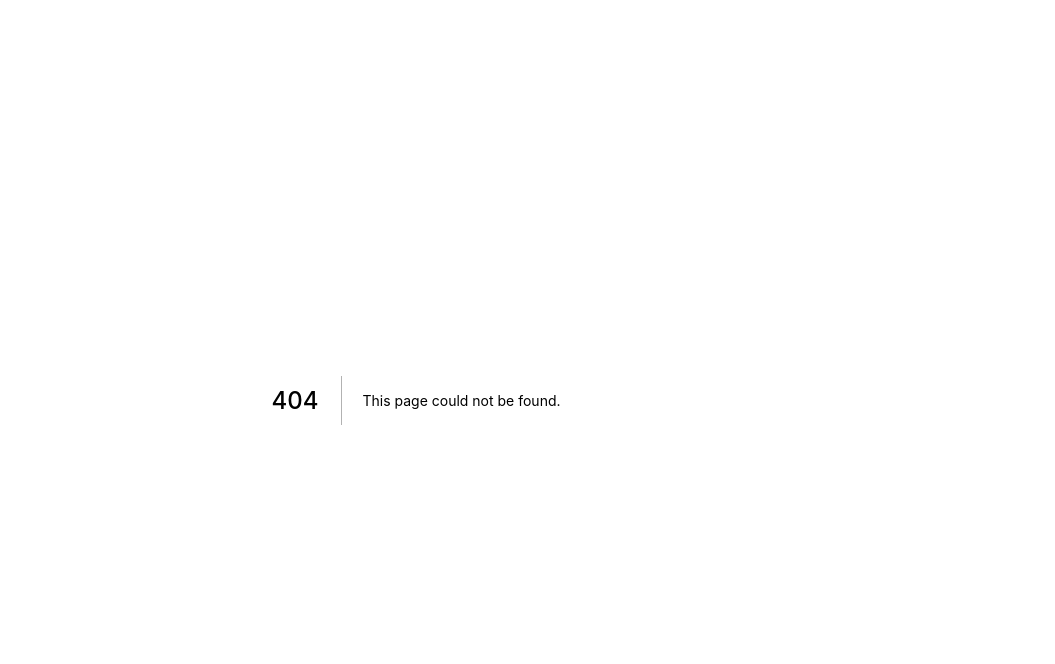
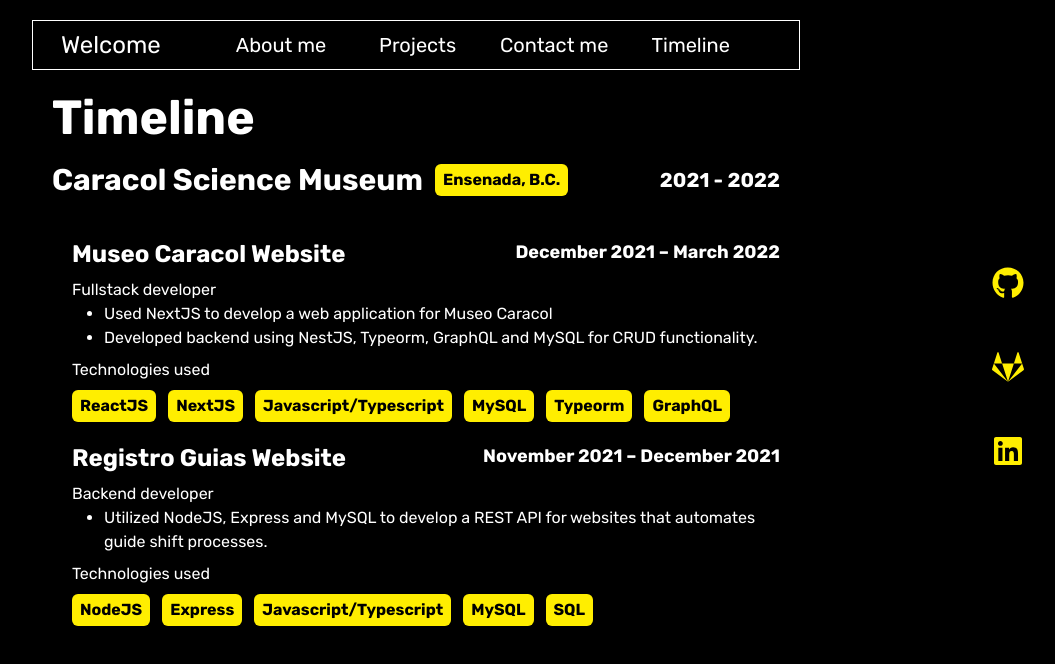
Before and after one commit to yorch-JMG/portfolio, a Next.js app: page /timeline in a window 1280 px wide. Before the commit this address had no page. Shown: the top 664 px of the page, without its empty margins (224-1279 px from the left). Built offline with nearby package versions, Linux system fonts and the light colour scheme.

Commit message:
first item on timeline done

```diff
--- /dev/null
+++ b/pages/timeline.js
@@ -0,0 +1,121 @@
+import {Navbars} from '../components/navbars';
+
+export default function Timeline() {
+  const timelineObjects = [
+    {
+      title: 'Caracol Science Museum',
+      location: 'Ensenada, B.C.',
+      date: '2021 - 2022',
+      projects: [
+        {
+          name: 'Museo Caracol Website',
+          position: 'Fullstack developer',
+          date: 'December 2021 – March 2022',
+          bulletPoints: [
+            {
+              text:
+                'Used NextJS to develop a web application for Museo Caracol',
+            },
+            {
+              text:
+                'Developed backend using NestJS, Typeorm, GraphQL and MySQL for CRUD functionality.',
+            },
+          ],
+          technologiesUsed: [
+            {name: 'ReactJS'},
+            {name: 'NextJS'},
+            {name: 'Javascript/Typescript'},
+            {name: 'MySQL'},
+            {name: 'Typeorm'},
+            {name: 'GraphQL'},
+          ],
+        },
+        {
+          name: 'Registro Guias Website',
+          position: 'Backend developer',
+          date: 'November 2021 – December 2021',
+          bulletPoints: [
+            {
+              text:
+                'Utilized NodeJS, Express and MySQL to develop a REST API for websites that automates guide shift processes.',
+            },
+          ],
+          technologiesUsed: [
+            {name: 'NodeJS'},
+            {name: 'Express'},
+            {name: 'Javascript/Typescript'},
+            {name: 'MySQL'},
+            {name: 'SQL'},
+          ],
+        },
+      ],
+    },
+  ];
+  return (
+    <div className="max-w-3xl mx-auto z-20 font-main pb-5">
+      <Navbars />
+      <h1 className="text-base-text-color text-5xl font-bold px-5 pt-6">
+        Timeline
+      </h1>
+      <div className="w-full px-5">
+        {timelineObjects.map(timelineObject => {
+          return (
+            <>
+              <div>
+                <div className="flex justify-between py-5 align-middle items-center">
+                  <div className="flex space-x-3 items-center">
+                    <h1 className="text-base-text-color font-bold text-3xl">
+                      {timelineObject.title}
+                    </h1>
+                    <h2 className="text-background bg-harder-text-color font-bold p-1 px-2 rounded-md">
+                      {timelineObject.location}
+                    </h2>
+                  </div>
+                  <h2 className="text-base-text-color font-bold text-xl">
+                    {timelineObject.date}
+                  </h2>
+                </div>
+                <div>
+                  {timelineObject.projects.map(project => {
+                    return (
+                      <div className="pl-5 pt-5">
+                        <div className="flex justify-between">
+                          <h1 className="text-base-text-color font-bold text-2xl">
+                            {project.name}
+                          </h1>
+                          <h2 className="text-base-text-color font-bold text-lg">
+                            {project.date}
+                          </h2>
+                        </div>
+                        <div className="text-base-text-color pt-2">
+                          <h4>{project.position}</h4>
+                          <ul className="list-disc pl-8">
+                            {project.bulletPoints.map(bulletPoint => {
+                              return <li>{bulletPoint.text}</li>;
+                            })}
+                          </ul>
+                          <div className="text-base-text-color pt-2">
+                            <h5>Technologies used</h5>
+                            <div className="flex pt-2">
+                              {project.technologiesUsed.map(technology => {
+                                return (
+                                  <p className="text-background bg-harder-text-color font-bold p-1 px-2 mr-3 rounded-md">
+                                    {technology.name}
+                                  </p>
+                                );
+                              })}
+                            </div>
+                          </div>
+                        </div>
+                      </div>
+                    );
+                  })}
+                </div>
+              </div>
+            </>
+          );
+        })}
+      </div>
+    </div>
+  );
+}
```
